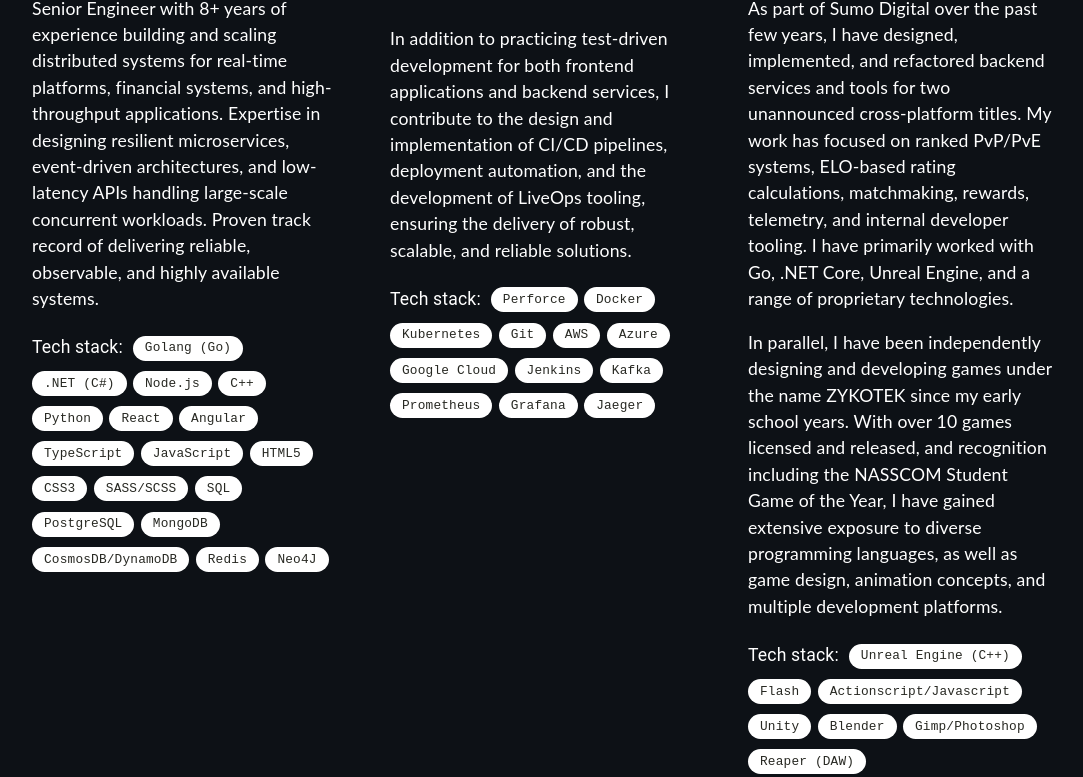
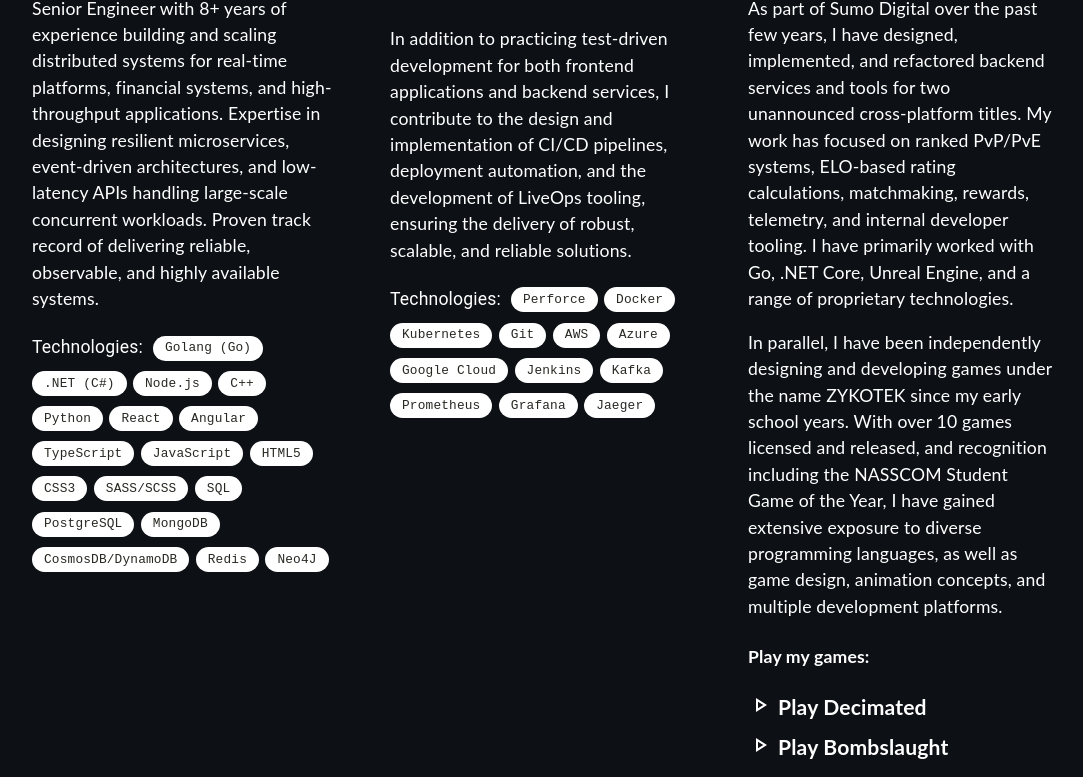
Before and after one commit to zykosince94/zykosince94.github.io, a React (Create React App) app: page / in a window 1280 px wide. Shown: the part 1122-1899 px from the top of the page, without its empty margins (96-1179 px from the left). Built offline with nearby package versions, Linux system fonts and the light colour scheme.

Commit message:
Updated Expertise

```diff
--- a/src/assets/styles/Expertise.scss
+++ b/src/assets/styles/Expertise.scss
@@ -18,6 +18,25 @@
 .skills-container .skills-grid .skill {
     align-items: center;
     text-align: left;
+}
+
+.skill {
+    .project-action {
+        display: flex;
+        margin-top: 10px;
+        margin-bottom: 10px;
+        font-size: larger;
+        font-weight: bold;
+
+        :hover {
+            transition: color .15s ease-in-out, background-color .15s ease-in-out, border-color .15s ease-in-out;
+        }
+
+        .project-action-title {
+            margin-top: -2px;
+            margin-left: 6px;
+        }
+    }
 }
 
 .chip {
--- a/src/assets/styles/Project.scss
+++ b/src/assets/styles/Project.scss
@@ -22,7 +22,6 @@
         font-weight: bold;
 
         :hover {
-            text-decoration: underline;
             transition: color .15s ease-in-out, background-color .15s ease-in-out, border-color .15s ease-in-out;
         }
 
--- a/src/components/Expertise.tsx
+++ b/src/components/Expertise.tsx
@@ -4,6 +4,7 @@
 import { faFileCode, faChessKnight } from '@fortawesome/free-regular-svg-icons';
 import { faDocker } from '@fortawesome/free-brands-svg-icons';
 import Chip from '@mui/material/Chip';
+import PlayIcon from '@mui/icons-material/PlayArrowOutlined';
 import '../assets/styles/Expertise.scss';
 
 const labelsFirst = [
@@ -66,7 +67,7 @@
                             architectures, and low-latency APIs handling large-scale concurrent workloads. Proven track record of delivering
                             reliable, observable, and highly available systems.</p>
                         <div className="flex-chips">
-                            <span className="chip-title">Tech stack:</span>
+                            <span className="chip-title">Technologies:</span>
                             {labelsFirst.map((label, index) => (
                                 <Chip key={index} className='chip' label={label} />
                             ))}
@@ -78,7 +79,7 @@
                         <h3>LiveOps Tooling/DevOps & Automation</h3>
                         <p>In addition to practicing test-driven development for both frontend applications and backend services, I contribute to the design and implementation of CI/CD pipelines, deployment automation, and the development of LiveOps tooling, ensuring the delivery of robust, scalable, and reliable solutions.</p>
                         <div className="flex-chips">
-                            <span className="chip-title">Tech stack:</span>
+                            <span className="chip-title">Technologies:</span>
                             {labelsSecond.map((label, index) => (
                                 <Chip key={index} className='chip' label={label} />
                             ))}
@@ -90,8 +91,17 @@
                         <h3>Game Development</h3>
                         <p>As part of Sumo Digital over the past few years, I have designed, implemented, and refactored backend services and tools for two unannounced cross-platform titles. My work has focused on ranked PvP/PvE systems, ELO-based rating calculations, matchmaking, rewards, telemetry, and internal developer tooling. I have primarily worked with Go, .NET Core, Unreal Engine, and a range of proprietary technologies.
                         </p><p>In parallel, I have been independently designing and developing games under the name ZYKOTEK since my early school years. With over 10 games licensed and released, and recognition including the NASSCOM Student Game of the Year, I have gained extensive exposure to diverse programming languages, as well as game design, animation concepts, and multiple development platforms.</p>
+                        <div>
+                            <h4>Play my games:</h4>
+                            <a href="games/decimated.html" target="_blank" rel="noreferrer">
+                                <div className="project-action"><PlayIcon /> <div className="project-action-title">Play Decimated</div></div>
+                            </a>
+                            <a href="games/decimated.html" target="_blank" rel="noreferrer">
+                                <div className="project-action"><PlayIcon /> <div className="project-action-title">Play Bombslaught</div></div>
+                            </a>
+                        </div>
                         <div className="flex-chips">
-                            <span className="chip-title">Tech stack:</span>
+                            <span className="chip-title">Technologies:</span>
                             {labelsThird.map((label, index) => (
                                 <Chip key={index} className='chip' label={label} />
                             ))}
```
